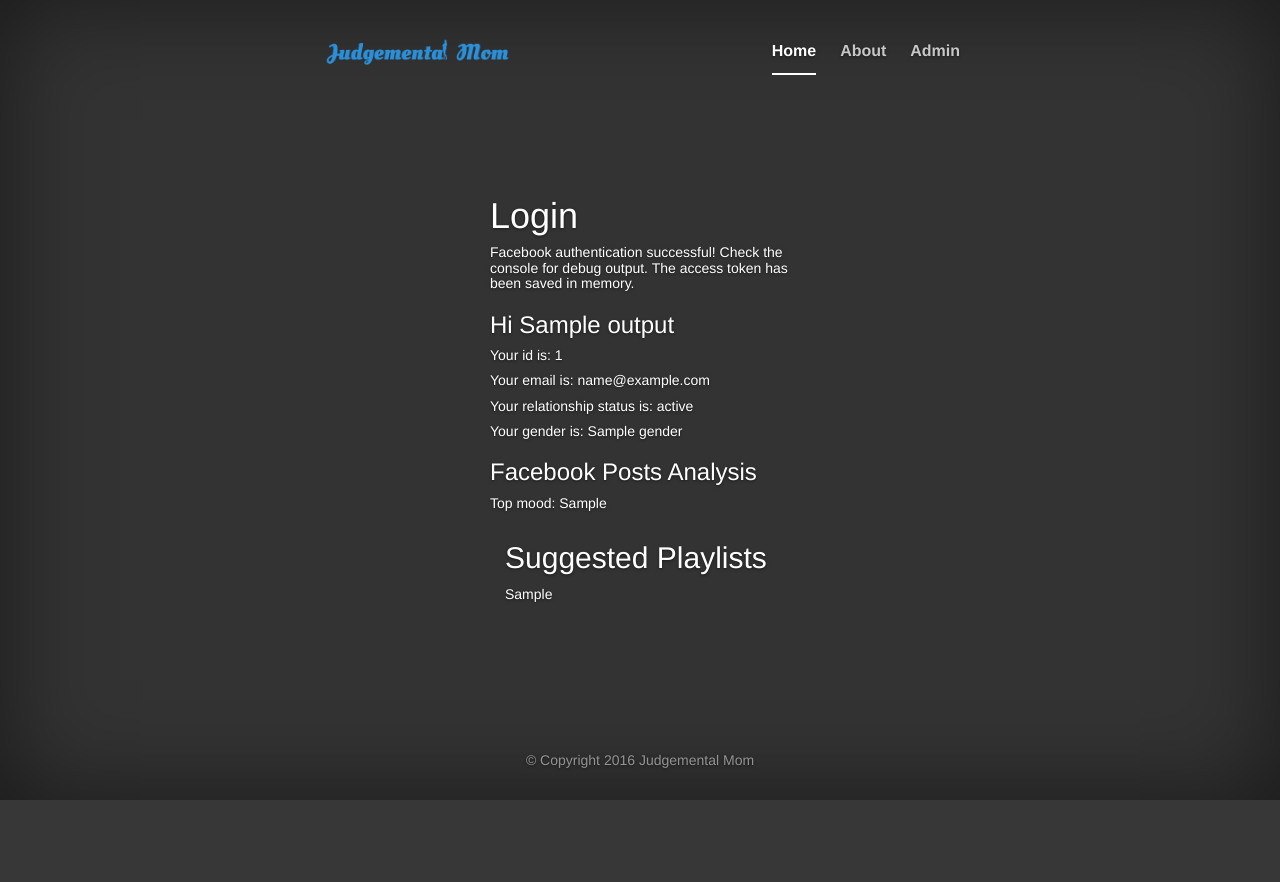
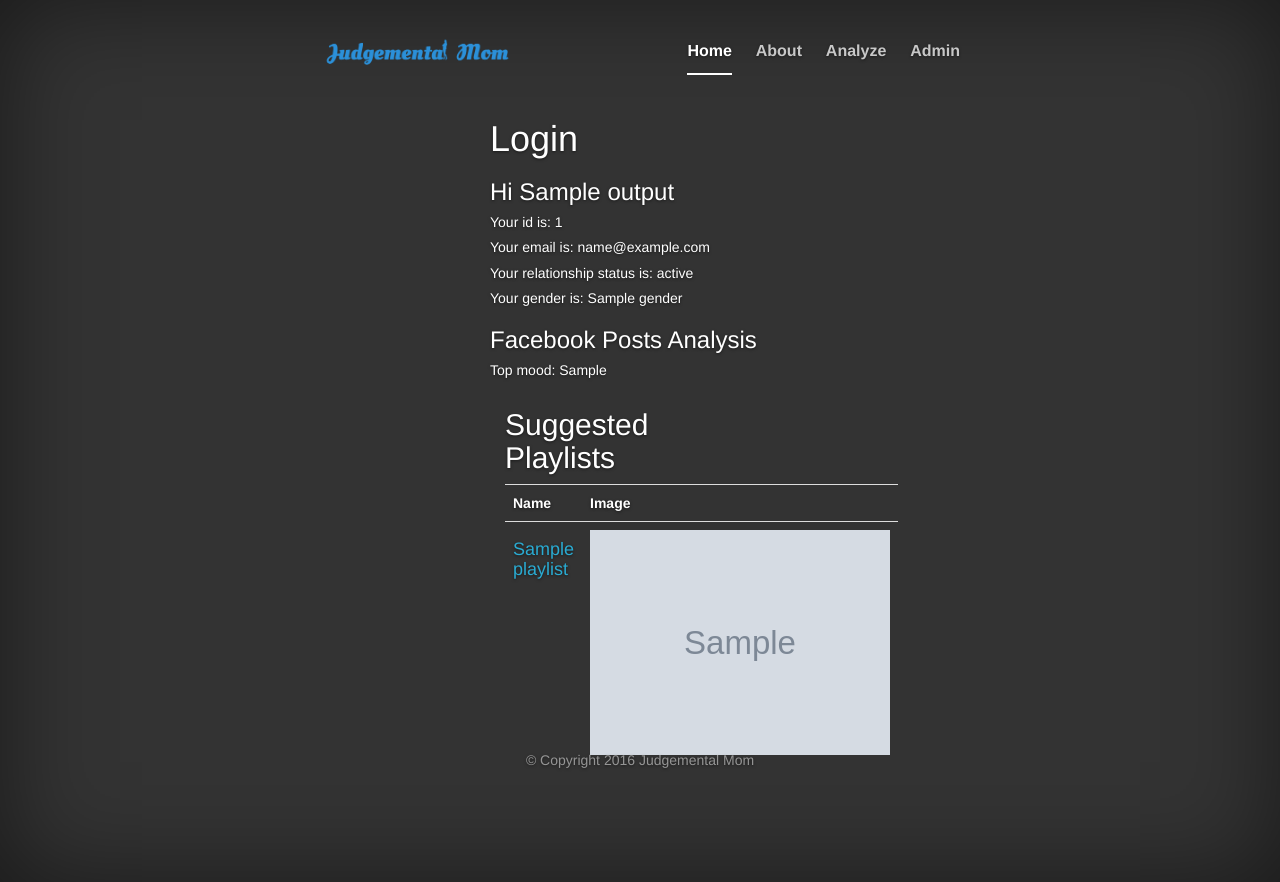
Before and after one commit to nlouie/judgemental-mom, a Flask app: template templates/login.html in a window 1280 px wide; the page is wider, and only the part inside the window is pictured. Before the commit the page ends 800 px from the top of that part, so only its background shows below. Run offline with Flask 2, Linux system fonts and the light colour scheme; the template is opened without the code that fills it: most values are stand-ins (such as "Sample title", 1, 10 or a date in 2020); grey boxes marked "Sample" are stand-in pictures; parts of the project's set-up code (start-up, migrations or seed data) failed here and were passed over; some libraries are stand-ins or nearby versions.

Commit message:
styling. also playlists recs table

```diff
--- a/static/css/cover.css
+++ b/static/css/cover.css
@@ -145,6 +145,7 @@ body {
   /* Pull out the header and footer */
   .masthead {
     position: fixed;
+    z-index: 99;
     top: 0;
   }
   .mastfoot {
@@ -174,3 +175,7 @@ body {
 .link {
     color: #2aabd2;
 }
+
+.content{
+  z-index: 0;
+}
--- a/static/css/login.css
+++ b/static/css/login.css
@@ -1,3 +1,5 @@
 #login-container{
     text-align: left;
+    padding-top: 15%;
+    padding-bottom: 15%;
 }
--- a/templates/layouts/layout.html
+++ b/templates/layouts/layout.html
@@ -62,6 +62,7 @@
                         <ul class="nav masthead-nav">
                             <li class="active"><a href="/">Home</a></li>
                             <li><a href="{{ url_for('view_about') }}">About</a></li>
+                            <li><a href="/login/fb">Analyze</a></li>
                             <li><a href="{{ url_for('view_admin') }}">Admin</a></li>
                         </ul>
                     </nav>
--- a/templates/login.html
+++ b/templates/login.html
@@ -13,18 +13,6 @@
             <h3>Damn that error: {{ result.error.message }}</h3>
         {% endif %}
 
-        <h5>Facebook authentication successful! Check the console for debug output. The access token has been saved in
-            memory.</h5>
-
-        {# Welcome the user. #}
-{#        {% if result.user %}#}
-{#            <h3>Hi {{ result.user.name }}</h3>#}
-{#            <h5>Your id is: {{ result.user.id }}</h5>#}
-{#            <h5>Your email is: {{ result.user.email }}</h5>#}
-{#            <h5>Your relationship status is: {{ result.user.relationship_status }}</h5>#}
-{#            <h5>Your gender is: {{ result.user.gender }}</h5>#}
-{#        {% endif %}#}
-
         {% if output %}
             <h3>Hi {{ output.name }}</h3>
             <h5>Your id is: {{ output.oauth_id }}</h5>
@@ -39,27 +27,33 @@
             {%  endif %}
 
         {% if playlists_recs %}
-            <div class="container">
+            <div class="container col-md-6">
                 <h2>Suggested Playlists</h2>
                 <table class="table">
-{#                    {% for playlist in playlists_recs.playlists.items %}#}
-{#                        <tr>#}
-{#                            <th>Name</th>#}
-{#                            <th>Image</th>#}
-{#                        </tr>#}
-{#                        <tr>#}
-{#                            <td><a href="{{ playlist.href }}">{{ playlist.name }}</a></td>#}
-{#                        </tr>#}
-{#                    {% endfor %}#}
-                    {{ playlists_recs }}
+                    {% for playlist in playlists_recs['playlists']['items'] %}
+                        <tr>
+                            <th>Name</th>
+                            <th>Image</th>
+                        </tr>
+                        <tr>
+                            <td><h4><a href="{{ playlist.href }}">{{ playlist.name }}</a></h4></td>
+                            <td>
+                                <div class="playlist-image-container">
+                                    <a href="{{ playlist['images'][1]['url'] }}">
+                                    <img src="{{ playlist['images'][1]['url'] }}" width="300">
+                                    </a>
+                                </div>
+
+                        </tr>
+                    {% endfor %}
+
                 </table>
-
+{#            {{ playlists_recs }}#}
             </div>
         {% endif %}
 
-
-        {% if session %}
-            {{ session }}
-        {% endif %}
+{#        {% if session %}#}
+{#            {{ session }}#}
+{#        {% endif %}#}
     </div>
 {% endblock %}
```
